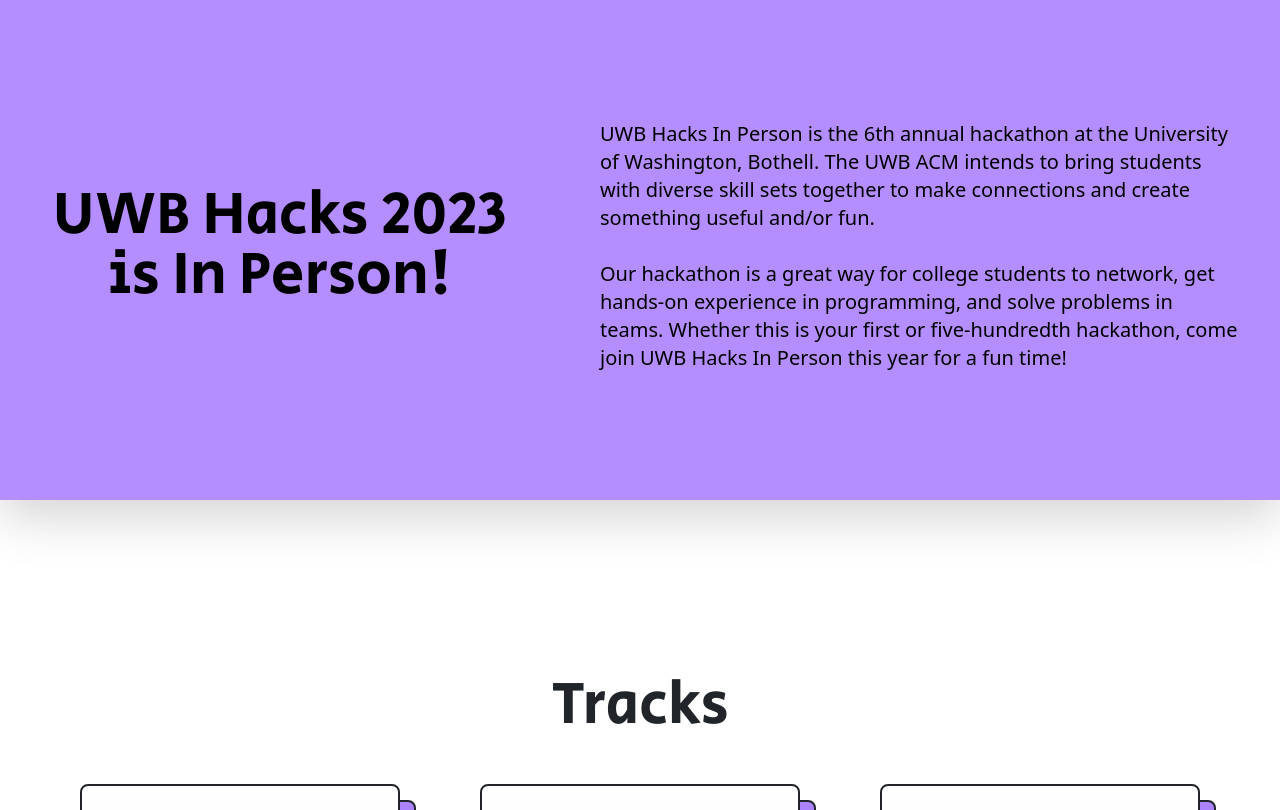
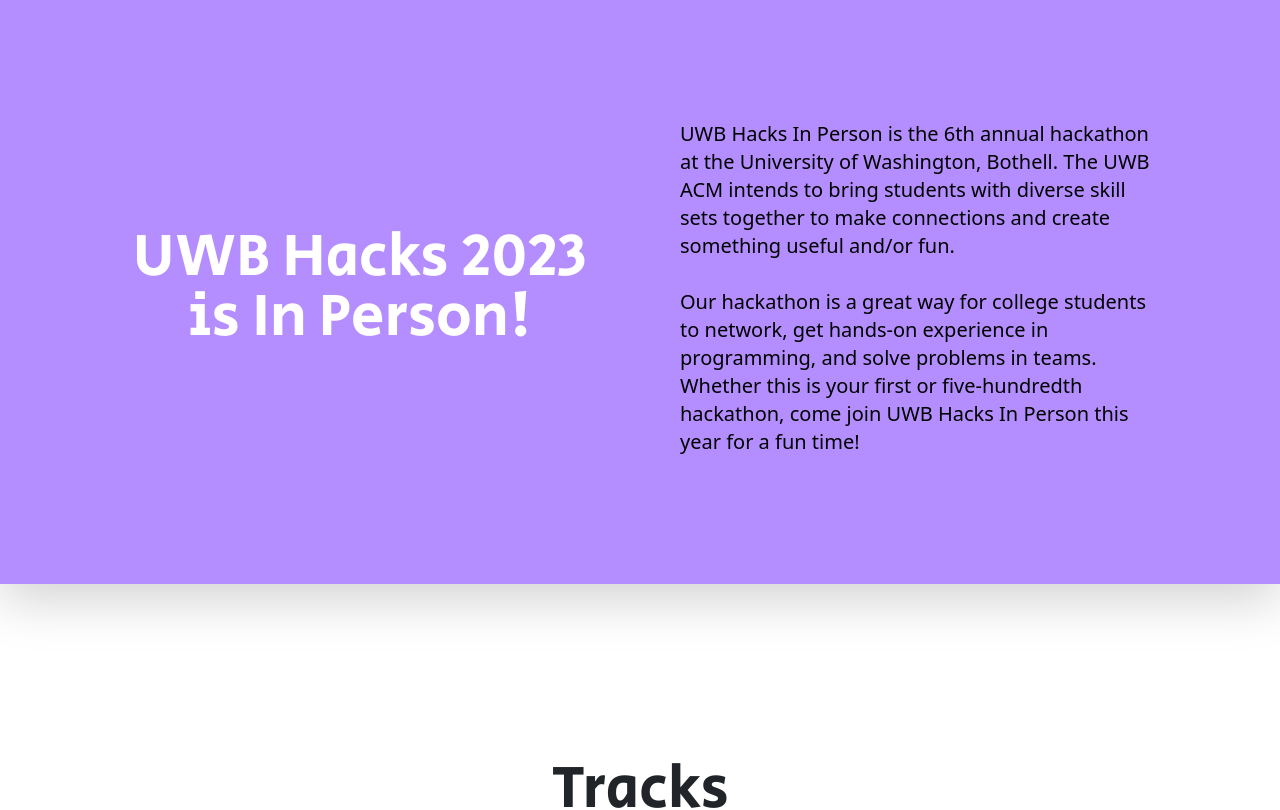
Before and after one commit to UWB-ACM/uwb-hacks24, a React (Create React App) app: page / in a window 1280 px wide. Shown: the part 940-1750 px from the top of the page. Built offline with nearby package versions, Linux system fonts and the light colour scheme; what tw-elements would draw is missing.

Commit message:
more responsive design

```diff
--- a/src/Home/About.js
+++ b/src/Home/About.js
@@ -5,12 +5,12 @@ function About() {
         <div>
             <div className="w-full bg-light-purple bg-opacity-90 shadow-lg mb-40" id="aboutSection">
                 <div className="flex flex-col lg:flex-row items-center justify-center py-32">
-                    <div className="w-72 min-[500px]:w-[30rem]">
-                        <div className="font-SecularOne text-black text-4xl text-center  relative min-[500px]:text-6xl"> UWB Hacks 2023 is In Person! </div>
+                    <div className="w-72 min-[500px]:w-[30rem] min-[400px]:w-[24rem]">
+                        <div className="font-SecularOne text-white text-4xl text-center  min-[400px]:text-5xl min-[500px]:text-6xl overflow-hidden"> UWB Hacks 2023 is In Person! </div>
                     </div>
-                    <div className="w-20 h-20 relative"></div>
-                    <div className="w-60 sm:w-[40rem]">
-                        <div className="font-normal text-xl text-black  relative">UWB Hacks In Person is the 6th annual hackathon at the University of Washington, Bothell. The UWB ACM intends to bring students with diverse skill sets together to make connections and create something useful and/or fun. <br/><br/>  Our hackathon is a great way for college students to network, get hands-on experience in programming, and solve problems in teams. Whether this is your first or five-hundredth hackathon, come join UWB Hacks In Person this year for a fun time!</div>
+                    <div className="w-20 h-20"></div>
+                    <div className="w-72 min-[500px]:w-[30rem] min-[400px]:w-[24rem]">
+                        <div className="font-normal text-xl text-black ">UWB Hacks In Person is the 6th annual hackathon at the University of Washington, Bothell. The UWB ACM intends to bring students with diverse skill sets together to make connections and create something useful and/or fun. <br/><br/>  Our hackathon is a great way for college students to network, get hands-on experience in programming, and solve problems in teams. Whether this is your first or five-hundredth hackathon, come join UWB Hacks In Person this year for a fun time!</div>
                     </div>
 
                 </div>
--- a/tailwind.config.js
+++ b/tailwind.config.js
@@ -18,6 +18,9 @@ module.exports = {
       'light-gray': '#fefefe',
       'gray': '#96a1a7',
       'black': '#000000',
+      'googray': '#5F6368',
+
+
     },
     extend: {},
   },
```
